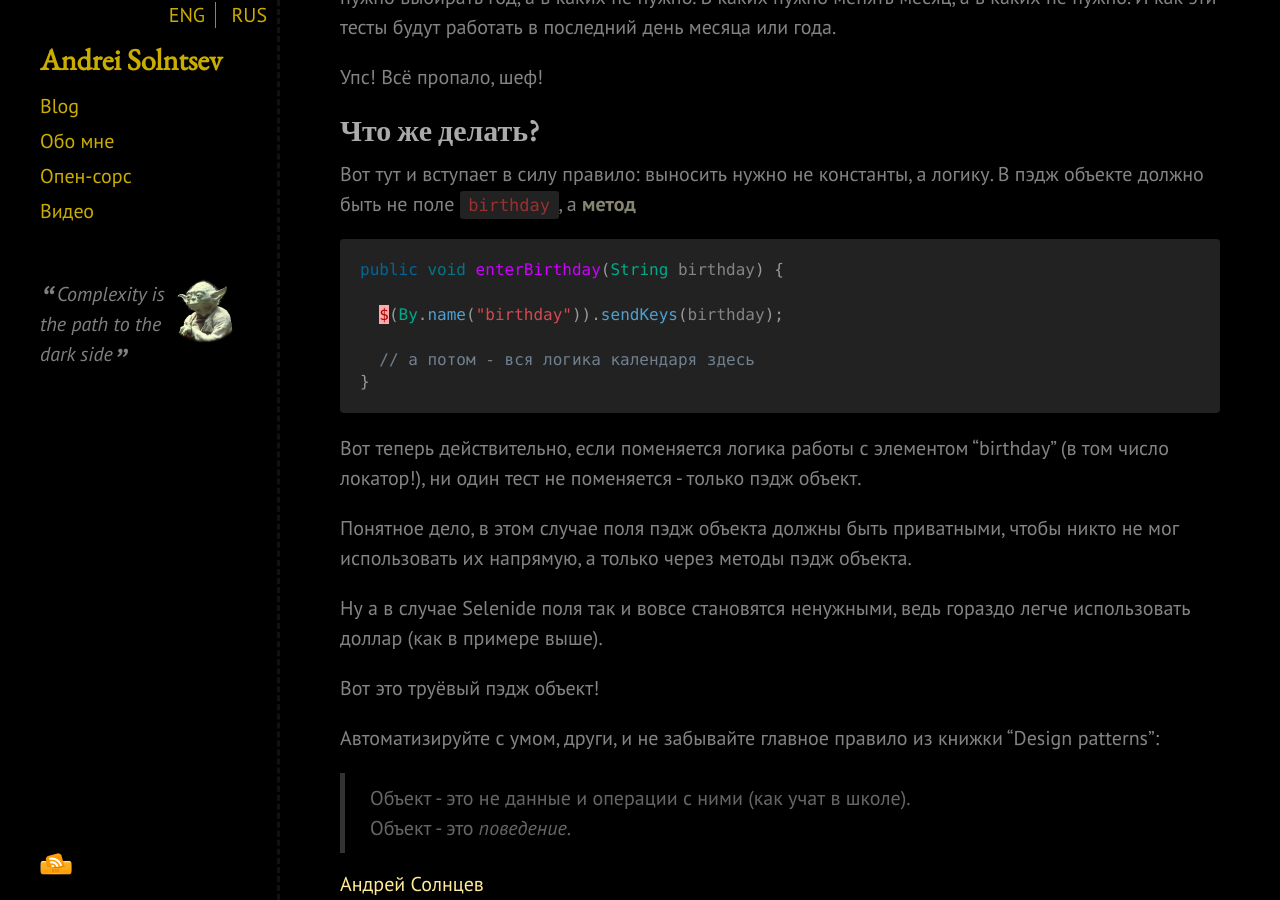
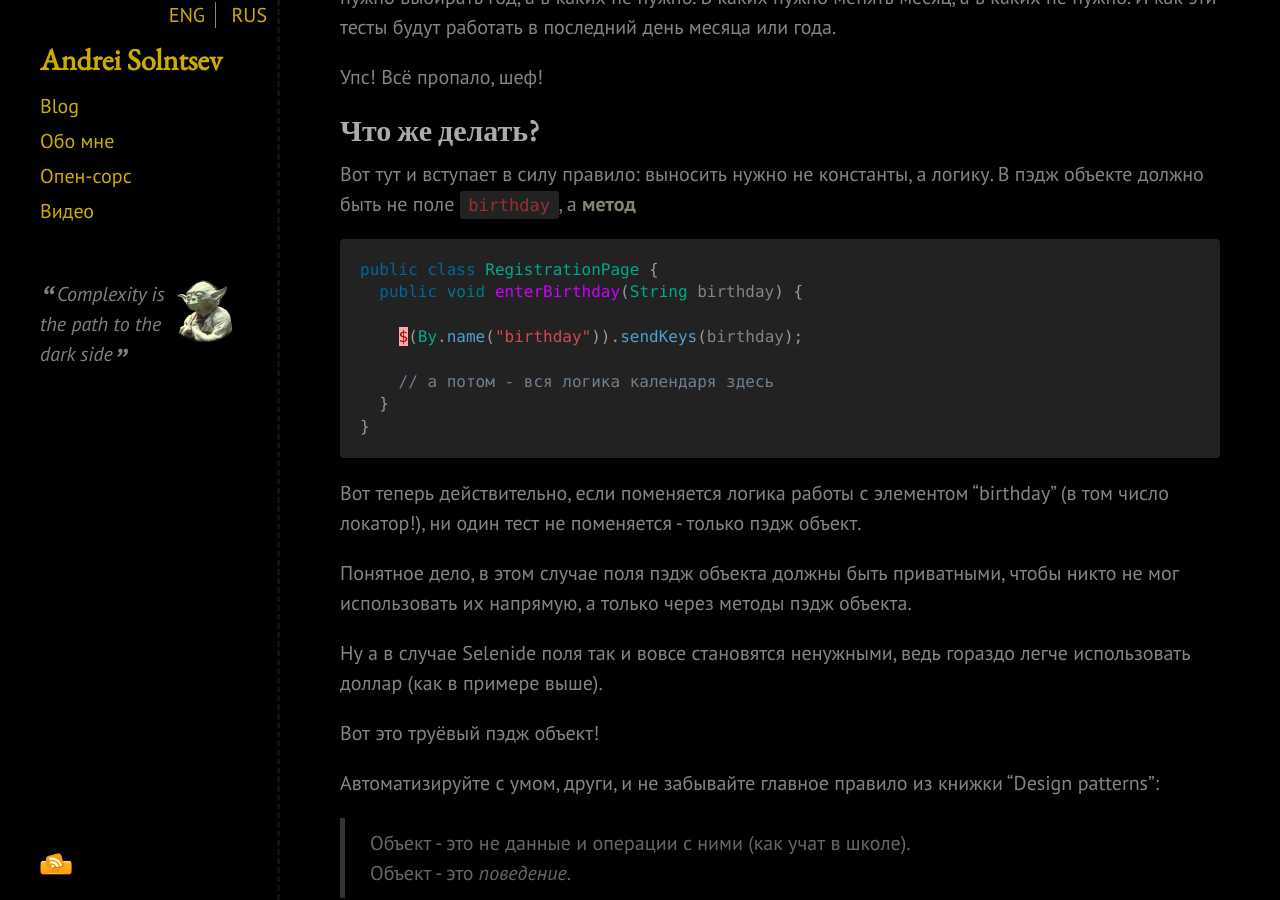
Before and after one commit to asolntsev/asolntsev.github.io, a Jekyll site: the page built from _posts/ru/2016-07-08-true-page-object.md, in a window 1280 px wide and 900 px high, scrolled down 1764 px. Built offline with Jekyll 4.4.1, drawn with Linux system fonts in a browser that asks for light colours; nearby versions of some CDN libraries; comment, search, counter and statistics services are not loaded.

Commit message:
draft "true page objects"

````diff
--- a/_posts/ru/2016-07-08-true-page-object.md
+++ b/_posts/ru/2016-07-08-true-page-object.md
@@ -83,11 +83,13 @@ birthday.sendKeys("19.03.1955");
 В пэдж объекте должно быть не поле `birthday`, а **метод**
 
 ```java
-public void enterBirthday(String birthday) {
+public class RegistrationPage {
+  public void enterBirthday(String birthday) {
 
-  $(By.name("birthday")).sendKeys(birthday);
+    $(By.name("birthday")).sendKeys(birthday);
 
-  // а потом - вся логика календаря здесь
+    // а потом - вся логика календаря здесь
+  }
 }
 ```
 
````
